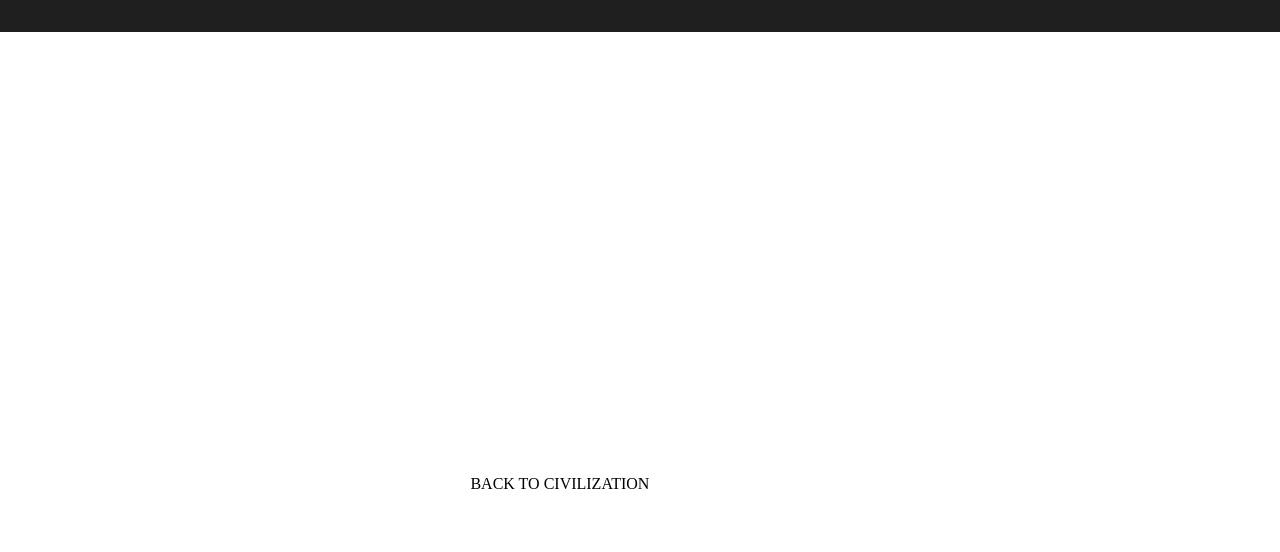
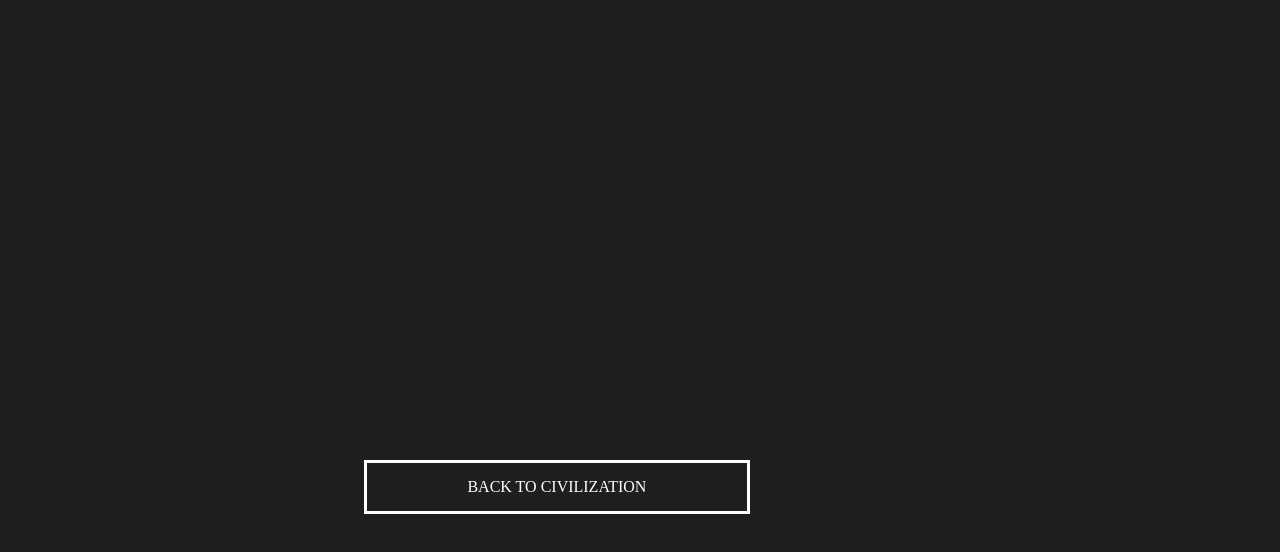
Before and after one commit to Raybolt-wen/my-website, a React (Create React App) app: page /about in a window 1280 px wide. Shown: the top 552 px of the page. Built offline with nearby package versions, Linux system fonts and the light colour scheme.

Commit message:
small edit

```diff
--- a/src/pages/About.css
+++ b/src/pages/About.css
@@ -4,5 +4,6 @@
     align-items: center;
     background-color: #1f1f1f !important;
     color: #1f1f1f !important;
-    padding: 1rem;
+    min-height: 100vh; /* Full viewport height */
+    padding: 2rem;
   }
--- a/src/pages/About.jsx
+++ b/src/pages/About.jsx
@@ -12,14 +12,14 @@ function About() {
     right: 520,
     width: 350,
     top: 450,
-    color: 'black',
+    color: 'white',
     margin: 10,
     font: 'Times New Roman',
     textAlign: 'center',
     fontFamily: 'Times New Roman',
     padding: 15.1,
-    border: 'black',
-    borderColor: 'black',
+    border: 'solid',
+    borderColor: 'white',
     textDecoration: 'none'
   }}
   >
```
